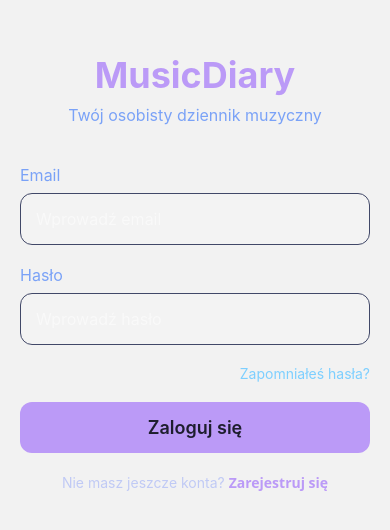
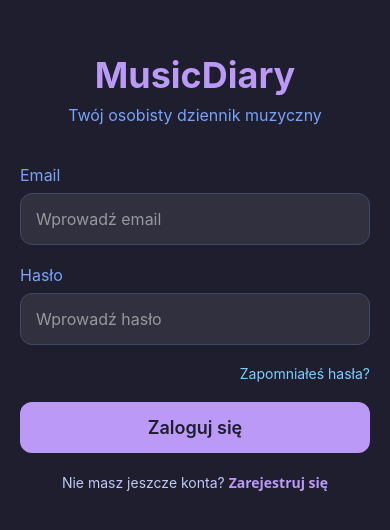
Before and after one commit to BartoszDembek/musicdiary-app, a React Native app: screen /Login in a window 390 px wide. Shown: the part 150-680 px from the top of the page. Built offline with nearby package versions, Linux system fonts and the light colour scheme.

Commit message:
poprawa background w login i register

```diff
--- a/screens/LoginScreen.js
+++ b/screens/LoginScreen.js
@@ -135,6 +135,7 @@ const LoginScreen = () => {
 const styles = StyleSheet.create({
   container: {
     flex: 1,
+    backgroundColor: '#1E1E2E',
   },
   keyboardAvoidingView: {
     flex: 1,
--- a/screens/RegisterScreen.js
+++ b/screens/RegisterScreen.js
@@ -198,6 +198,7 @@ const RegisterScreen = ({navigation}) => {
 const styles = StyleSheet.create({
   container: {
     flex: 1,
+    backgroundColor: '#1E1E2E',
   },
   keyboardAvoidingView: {
     flex: 1,
```
